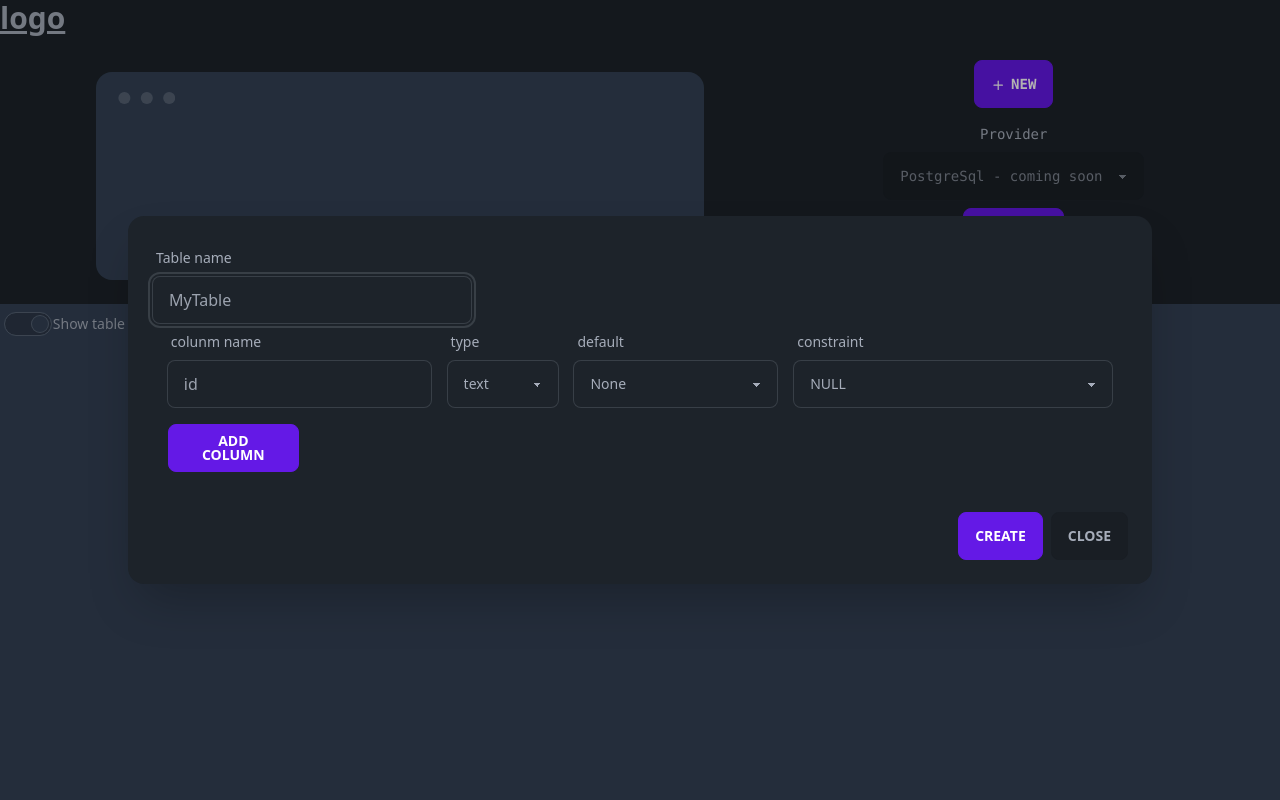
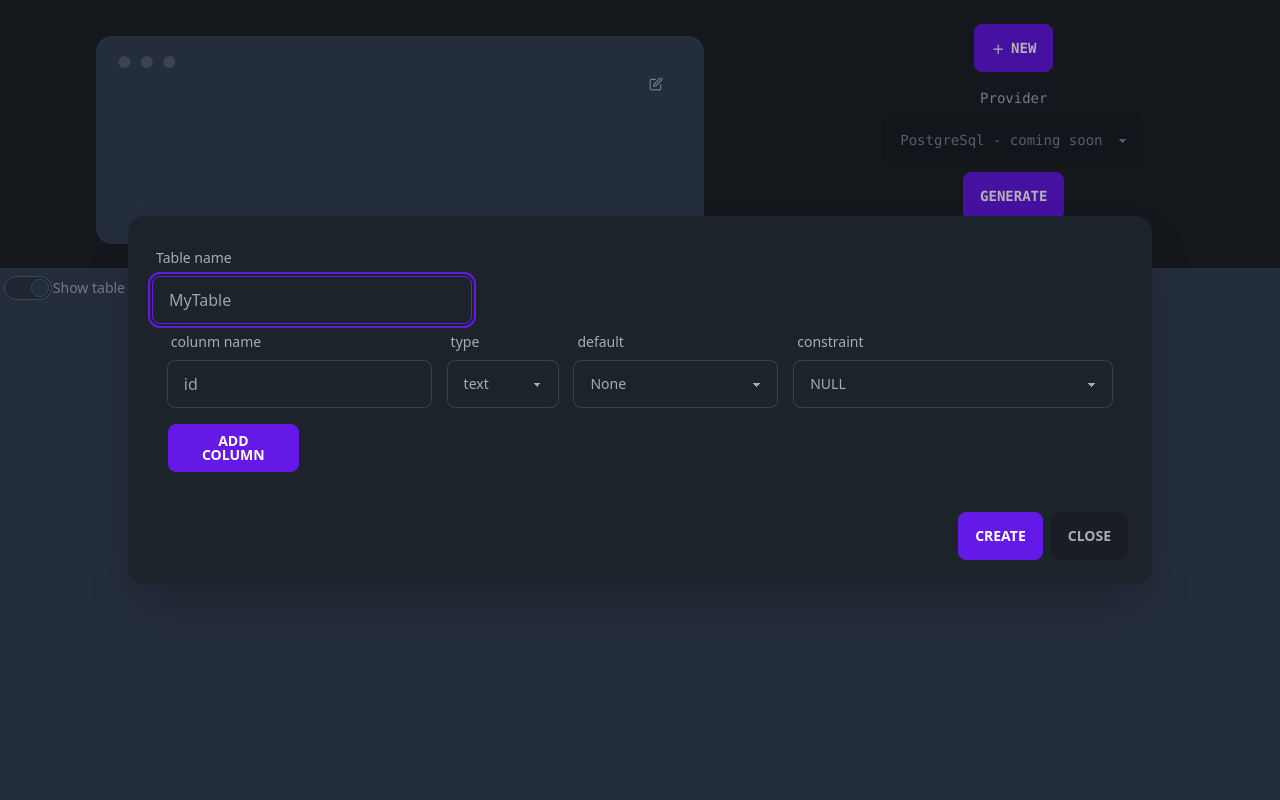
Before and after one commit to d4niel-olaya/Sql-ui, a SvelteKit app: page / in a window 1280 px wide. Both pictures are taken after a click on the button "NEW". Shown: the top 800 px of the page. Built offline with nearby package versions, Linux system fonts and the light colour scheme.

Commit message:
copy to clipboard

```diff
--- a/src/app.css
+++ b/src/app.css
@@ -29,6 +29,11 @@
   background: #555;
 }
 
+
+.color-focus
+{
+  color: #5616C5;
+}
 /*
 :root
 {
--- a/src/components/AddTable.svelte
+++ b/src/components/AddTable.svelte
@@ -115,7 +115,7 @@
                     <label class="label">
                         <span class="label-text">Table name</span>
                     </label>
-                    <input type="text" placeholder="MyTable" class="input input-bordered w-full max-w-xs" bind:value={newTable.tableName}/>
+                    <input type="text" placeholder="MyTable" class="input input-bordered w-full max-w-xs focus:input-primary" bind:value={newTable.tableName}/>
                     <div class="flex flex-wrap flex-row justify-evenly items-center w-full">
                         <!-- svelte-ignore empty-block -->
                         {#if columns.length > 0}
--- a/src/components/CodeResult.svelte
+++ b/src/components/CodeResult.svelte
@@ -1,5 +1,7 @@
 <script lang="ts">
    import { script } from "../services/scriptSql";
+    import CopyToClipboard from "./CopyToClipboard.svelte";
+    let div : HTMLDivElement
 </script>
 
 <!--<div class="w-6/12 max-h-screen">
@@ -9,10 +11,10 @@
 </div>-->
 
 <div class="w-6/12 max-h-screen">
-   <div class="mt-2 mr-2 ml-2 mb-2 overflow-y-auto h-56 p-2 max-h-56" id="board">
+   <div class="mt-2 mr-2 ml-2 mb-2 overflow-y-auto h-56 p-2 max-h-56" id="board" bind:this={div}>
          <div class="mockup-code h-full overflow-y-auto bg-slate-700 focus:outline-none" contenteditable="{$script.length != 0}" spellcheck="false">
+            <CopyToClipboard div={div}/>
                {@html $script}
          </div>
-
    </div>
 </div>
--- a/src/components/Column.svelte
+++ b/src/components/Column.svelte
@@ -69,7 +69,7 @@
             <span class="label-text">{labels == true ? "colunm name" : ""}</span>
         </label>
 
-        <input type="text" placeholder="id" class="input input-bordered max-w-xs" bind:value={columnData.columnName} minlength="1" required/>
+        <input type="text" placeholder="id" class="input input-bordered max-w-xs focus:input-primary" bind:value={columnData.columnName} minlength="1" required/>
     </div>
     <div>
         <!-- svelte-ignore a11y-label-has-associated-control -->
@@ -77,7 +77,7 @@
         <label class="label">
             <span class="label-text">{labels ? "type" : ""}</span>
         </label>
-        <select class="select select-bordered max-w-xs" bind:value={columnData.type} on:change={changeWidth}>
+        <select class="select select-bordered max-w-xs focus:select-primary" bind:value={columnData.type} on:change={changeWidth}>
             <option value="{columnTypes.INT}" class="option">{columnTypes.INT}</option>
             <option value="{columnTypes.BIGINT}" class="option">{columnTypes.BIGINT}</option>
             <option value="{columnTypes.VARCHAR}" class="option">{columnTypes.VARCHAR}</option>
@@ -95,7 +95,7 @@
                   <label class="label">
                       <span class="label-text">{labels ? "length" : ""}</span>
                   </label>
-                  <input type="number" class="input input-bordered w-auto" bind:value={columnData.length} min="1" max="255">
+                  <input type="number" class="input input-bordered w-auto focus:input-primary" bind:value={columnData.length} min="1" max="255">
 
           {/if}
     </div>
@@ -105,7 +105,7 @@
         <label class="label">
             <span class="label-text">{labels ? "default" : ""}</span>
         </label>
-        <select class="select select-bordered max-w-xs" bind:this={selectDefault} on:change={changeDefault}>
+        <select class="select select-bordered max-w-xs focus:select-primary" bind:this={selectDefault} on:change={changeDefault}>
             <option value="None" class="option">None</option>
             <option value="Custom" class="option">Custom</option>
             <option value="CURRENT_TIMESTAMP" class="option">CURRENT_TIMESTAMP</option>
@@ -115,7 +115,7 @@
             <label class="label">
                 <span class="label-text">Value</span>
             </label>
-            <input type="text" placeholder="id" class="input input-bordered w-auto" bind:value={columnData.default.value}/>
+            <input type="text" placeholder="id" class="input input-bordered w-auto focus:input-primary" bind:value={columnData.default.value}/>
         {/if}
     </div>
     <div>
@@ -124,7 +124,7 @@
         <label class="label">
             <span class="label-text">{labels ? "constraint" : ""}</span>
         </label>
-        <select class="select select-bordered {widthConstraint}" bind:value={columnData.constraint}>
+        <select class="select select-bordered {widthConstraint} focus:select-primary" bind:value={columnData.constraint}>
             <option value="{columnConstraints.PRIMARY_KEY}" class="option">{columnConstraints.PRIMARY_KEY}</option>
             <option value="{columnConstraints.PRIMARY_KEY_AI}" class="option">{columnConstraints.PRIMARY_KEY_AI}</option>
             <option value="{columnConstraints.FOREIGN_KEY}" class="option">{columnConstraints.FOREIGN_KEY}</option>
@@ -137,7 +137,7 @@
             <label class="label">
                 <span class="label-text">Select Primary key</span>
             </label>
-            <select class="select select-bordered {widthConstraint}" bind:this={selectPK} on:change={onchangePk} on:focus={onchangePk}>
+            <select class="select select-bordered {widthConstraint} focus:select-primary" bind:this={selectPK} on:change={onchangePk} on:focus={onchangePk}>
             {#each  $listTablesWithPr as t , index}
                 {#if index == 0}
                     <option value="{t.tableId}" class="option" selected>{service.getNameAndColumn(t.tableId,t.columnId)}</option>
--- /dev/null
+++ b/src/components/CopyToClipboard.svelte
@@ -0,0 +1,27 @@
+
+<script lang="ts">
+    export let div: HTMLDivElement
+    let copyFlag : boolean = false
+    function copy()
+    {
+        navigator.clipboard.writeText(div.innerText);
+        copyFlag = true
+        setTimeout(function(){
+                copyFlag = false;
+            }, 3000);
+    }
+</script>
+<!-- svelte-ignore a11y-click-events-have-key-events -->
+<!-- svelte-ignore a11y-no-static-element-interactions -->
+<div class="absolute right-2 top-2 hover:cursor-pointer m-4" on:click={copy}>
+
+    <div class="indicator" contenteditable="false">
+        {#if copyFlag}
+            <span class="indicator-item badge  indicator-start badge-primary">Copied!</span>
+        {/if}
+        <button class="btn btn-ghost">
+            <svg stroke="currentColor" fill="none" stroke-width="2" viewBox="0 0 24 24" stroke-linecap="round" stroke-linejoin="round" class="icon-sm" height="1em" width="1em" xmlns="http://www.w3.org/2000/svg"><path d="M11 4H4a2 2 0 0 0-2 2v14a2 2 0 0 0 2 2h14a2 2 0 0 0 2-2v-7"></path><path d="M18.5 2.5a2.121 2.121 0 0 1 3 3L12 15l-4 1 1-4 9.5-9.5z"></path></svg>
+        </button>
+    </div>
+
+ </div>
--- a/src/components/TableBoard.svelte
+++ b/src/components/TableBoard.svelte
@@ -42,11 +42,11 @@
                     let table2 = service.getById(index1.tablerIdFk);
                     h = table1.y > ($mainContainer+table1.h) ? table1.y - ($mainContainer+table1.h)  : ($mainContainer+table1.h) - table1.y
                     h2 = table2.y > ($mainContainer+table2.h) ? table2.y - ($mainContainer+table2.h)  : ($mainContainer+table2.h) - table2.y
-                    const x1 =  table1.x + table1.w / 2 ;
+                    const x1 =  table1.x + table1.w / 2  ;
 
-                    const y1 = h + table1.h / 2;
-                    const x2 = table2.x + table2.w  / 2;
-                    const y2 = h2 + table2.h / 2 ;
+                    const y1 = h + table1.h;
+                    const x2 = table2.x + table2.w / 2;
+                    const y2 = h2 + table2.h  ;
                     console.log(x1,y1,x2,y2, "coords")
                     console.log(table1.x,table1.y)
 
--- a/src/components/Tablesql.svelte
+++ b/src/components/Tablesql.svelte
@@ -121,9 +121,9 @@
                   h2 = table2.y > ($mainContainer+table2.h) ? table2.y - ($mainContainer+table2.h)  : ($mainContainer+table2.h) - table2.y
                   const x1 =  table1.x + table1.w / 2 ;
 
-                  const y1 = h + table1.h / 2;
-                  const x2 = table2.x + table2.w  / 2;
-                  const y2 = h2 + table2.h / 2 ;
+                  const y1 = h + table1.h ;
+                  const x2 = table2.x + table2.w /2 ;
+                  const y2 = h2 + table2.h  ;
                   //console.log(x1,y1,x2,y2)
                   //console.log(table1.x,table1.y)
                   ctx?.beginPath();
--- a/src/routes/+page.svelte
+++ b/src/routes/+page.svelte
@@ -10,6 +10,7 @@
     import { dimensionService } from "../services/dimensionService";
     import { mainContainer } from "../services/board";
     import { onMount } from "svelte";
+    import CopyToClipboard from "../components/CopyToClipboard.svelte";
     let maincontainer: HTMLDivElement
   onMount(()=>
     {
@@ -20,7 +21,6 @@
   )
 
 </script>
-   <Logo/>
   <div class="flex flex-wrap justify-around mt-5 w-screen" bind:this={maincontainer}>
     <CodeResult/>
     <div class="flex flex-col items-center">
```
